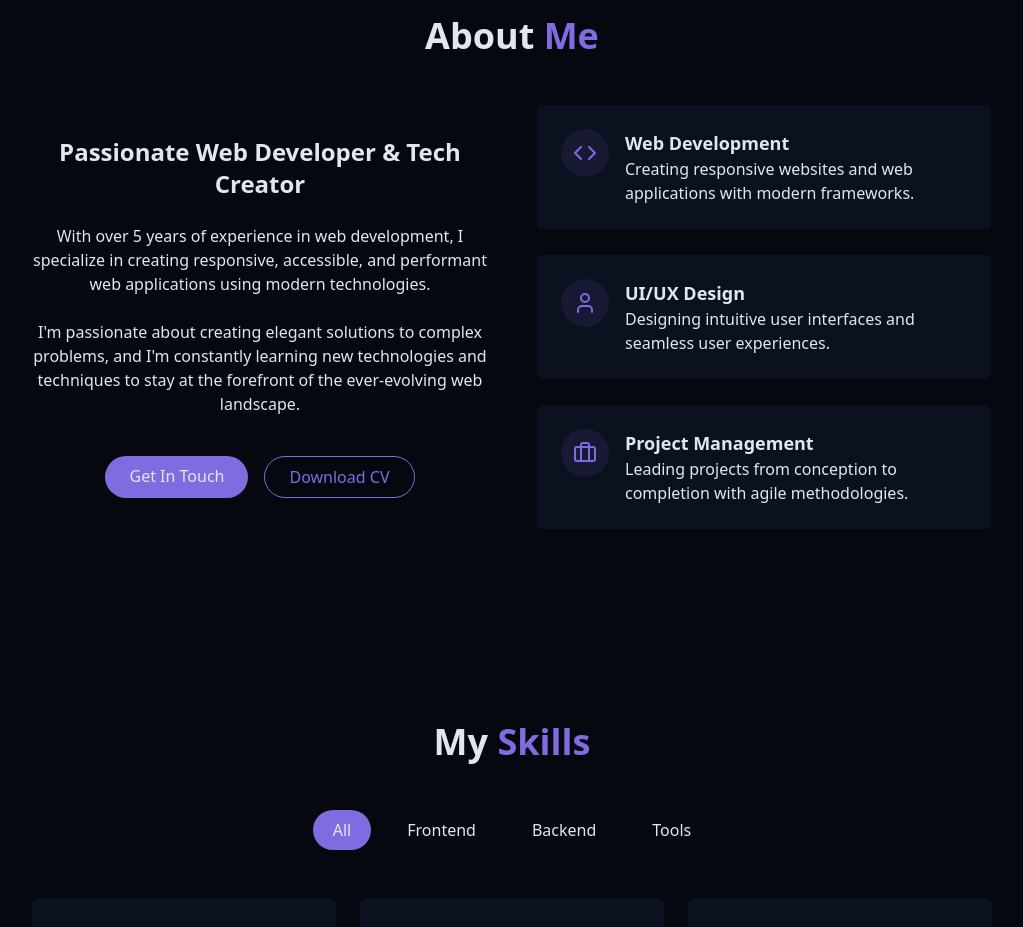
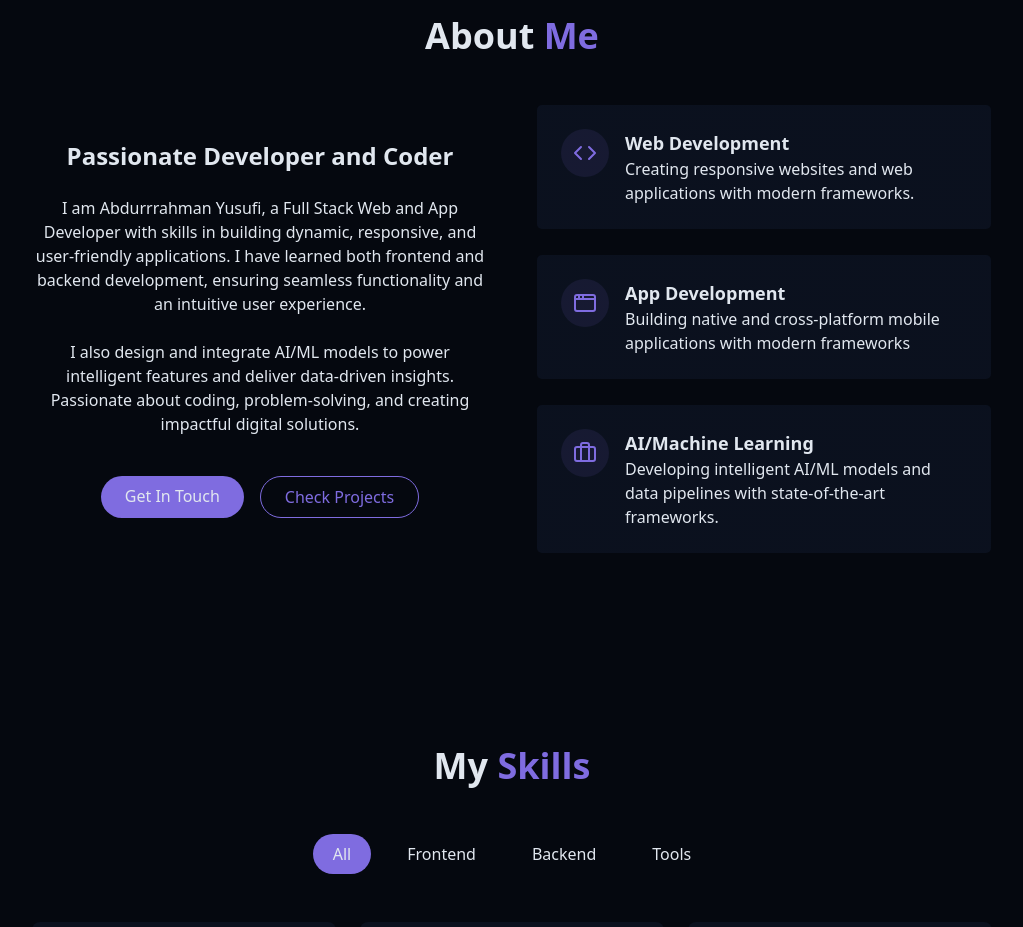
Before and after one commit to ab-yusufi/ab-portfolio, a React (Vite) app: page / in a window 1280 px wide. Shown: the part 880-1807 px from the top of the page, without its empty margins (128-1151 px from the left). Built offline with nearby package versions, Linux system fonts and the light colour scheme.

Commit message:
Update AboutSection.jsx

```diff
--- a/src/components/AboutSection.jsx
+++ b/src/components/AboutSection.jsx
@@ -1,4 +1,4 @@
-import { Briefcase, Code, User } from "lucide-react";
+import { Briefcase, Code, User, AppWindow } from "lucide-react";
 
 export const AboutSection = () => {
   return (
@@ -12,20 +12,21 @@ export const AboutSection = () => {
         <div className="grid grid-cols-1 md:grid-cols-2 gap-12 items-center">
           <div className="space-y-6">
             <h3 className="text-2xl font-semibold">
-              Passionate Web Developer & Tech Creator
+              Passionate Developer and Coder
             </h3>
 
             <p className="text-muted-foreground">
-              With over 5 years of experience in web development, I specialize
-              in creating responsive, accessible, and performant web
-              applications using modern technologies.
+              I am Abdurrrahman Yusufi, a Full Stack Web and App Developer with
+              skills in building dynamic, responsive, and user-friendly
+              applications. I have learned both frontend and backend
+              development, ensuring seamless functionality and an intuitive user
+              experience.
             </p>
 
             <p className="text-muted-foreground">
-              I'm passionate about creating elegant solutions to complex
-              problems, and I'm constantly learning new technologies and
-              techniques to stay at the forefront of the ever-evolving web
-              landscape.
+              I also design and integrate AI/ML models to power intelligent
+              features and deliver data-driven insights. Passionate about
+              coding, problem-solving, and creating impactful digital solutions.
             </p>
 
             <div className="flex flex-col sm:flex-row gap-4 pt-4 justify-center">
@@ -35,10 +36,10 @@ export const AboutSection = () => {
               </a>
 
               <a
-                href=""
+                href="#projects"
                 className="px-6 py-2 rounded-full border border-primary text-primary hover:bg-primary/10 transition-colors duration-300"
               >
-                Download CV
+                Check Projects
               </a>
             </div>
           </div>
@@ -61,13 +62,13 @@ export const AboutSection = () => {
             <div className="gradient-border p-6 card-hover">
               <div className="flex items-start gap-4">
                 <div className="p-3 rounded-full bg-primary/10">
-                  <User className="h-6 w-6 text-primary" />
+                  <AppWindow className="h-6 w-6 text-primary" />
                 </div>
                 <div className="text-left">
-                  <h4 className="font-semibold text-lg">UI/UX Design</h4>
+                  <h4 className="font-semibold text-lg">App Development</h4>
                   <p className="text-muted-foreground">
-                    Designing intuitive user interfaces and seamless user
-                    experiences.
+                    Building native and cross-platform mobile applications with
+                    modern frameworks
                   </p>
                 </div>
               </div>
@@ -79,10 +80,10 @@ export const AboutSection = () => {
                 </div>
 
                 <div className="text-left">
-                  <h4 className="font-semibold text-lg">Project Management</h4>
+                  <h4 className="font-semibold text-lg">AI/Machine Learning</h4>
                   <p className="text-muted-foreground">
-                    Leading projects from conception to completion with agile
-                    methodologies.
+                    Developing intelligent AI/ML models and data pipelines with
+                    state-of-the-art frameworks.
                   </p>
                 </div>
               </div>
```
